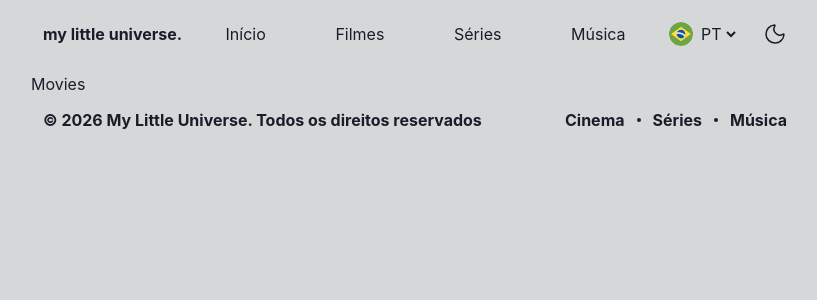
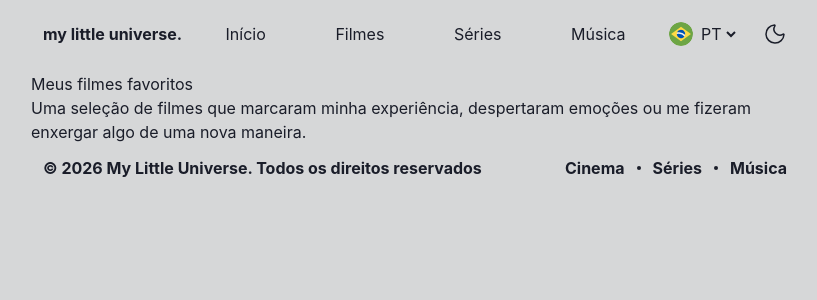
Before and after one commit to filipesilveira-dev/my-little-universe, a React (Vite) app: page /movies in a window 1280 px wide. Shown: the top 300 px of the page, without its empty margins (225-1042 px from the left). Built offline with nearby package versions, Linux system fonts and the light colour scheme; a web font is replaced by a local one.

Commit message:
feat: importação do hook customizado na página Music.

```diff
--- a/src/pages/Movies.tsx
+++ b/src/pages/Movies.tsx
@@ -1,5 +1,11 @@
-export default function Movies(){
-    return(
-        <h1>Movies</h1>
-    )
+import { useLanguage } from "../hooks/useLanguage";
+
+export default function Movies() {
+  const { t } = useLanguage();
+  return (
+    <section>
+      <h1>{t.movies.title}</h1>
+      <p>{t.movies.paragraph}</p>
+    </section>
+  );
 }
```
